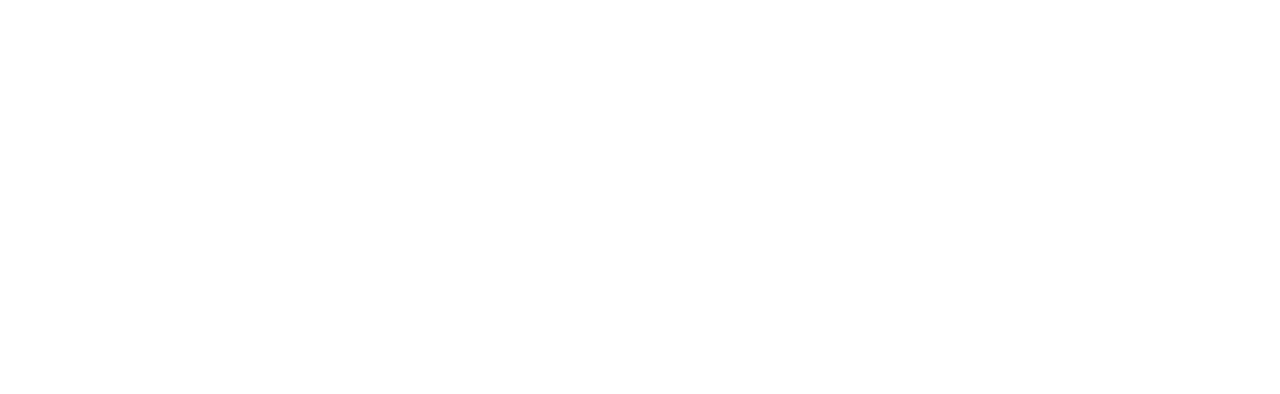
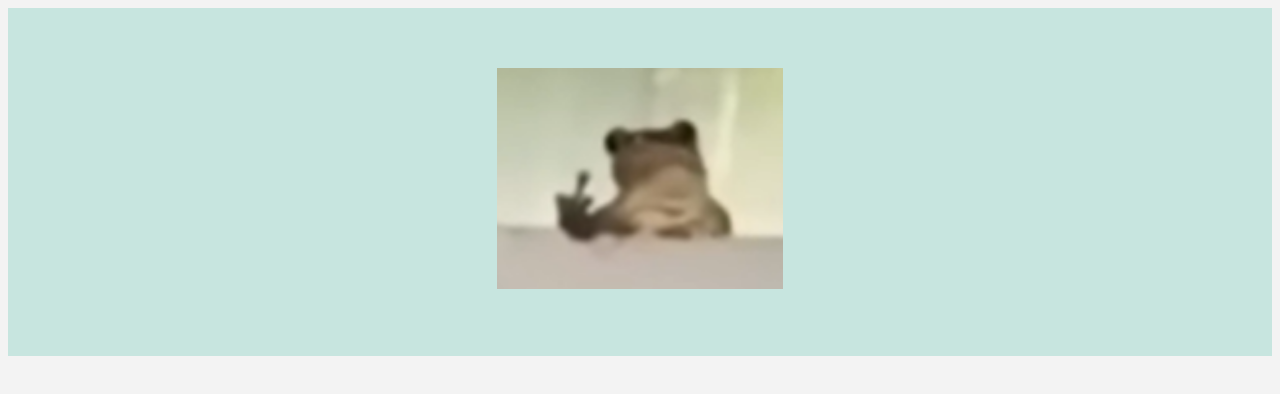
Before and after one commit to Totoro700/ideal-broccoli, a plain HTML site: page index.html in a window 1280 px wide. Drawn offline with Linux system fonts and the light colour scheme.

Commit message:
basic header and css

```diff
--- a/global.css
+++ b/global.css
@@ -0,0 +1,16 @@
+body {
+    background-color: rgb(243, 243, 243);
+}
+
+.header {
+    padding: 60px;
+    text-align: center;
+    background: #c7e5df;
+    color: white;
+    font-size: 30px;
+}
+
+.headerimg {
+    width: 25%;
+    height: auto;
+}
--- a/index.html
+++ b/index.html
@@ -6,9 +6,9 @@
     <meta name="viewport" content="width=device-width, initial-scale=1.0">
     <link rel="stylesheet" href="global.css">
     <link rel="stylesheet" href="index.css">
-    <title>Amazing website we have</title>
+    <title>Amazing website</title>
 </head>
 <body>
-
+    <div class="header"><img src="resc/icon.png" class="headerimg"></div>
 </body>
 </html>
```
Also changed, not shown: resc/icon.png (added).
